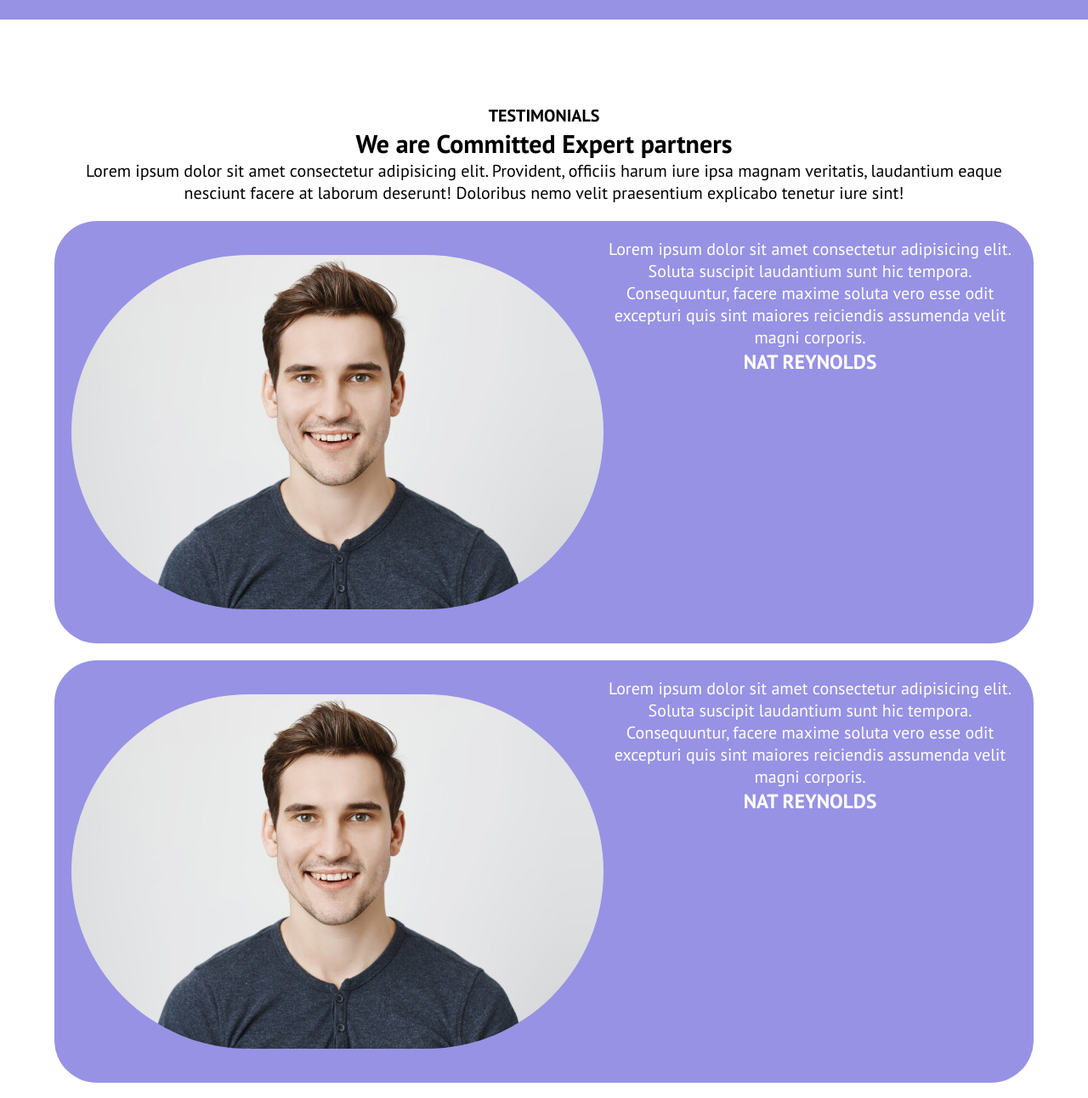
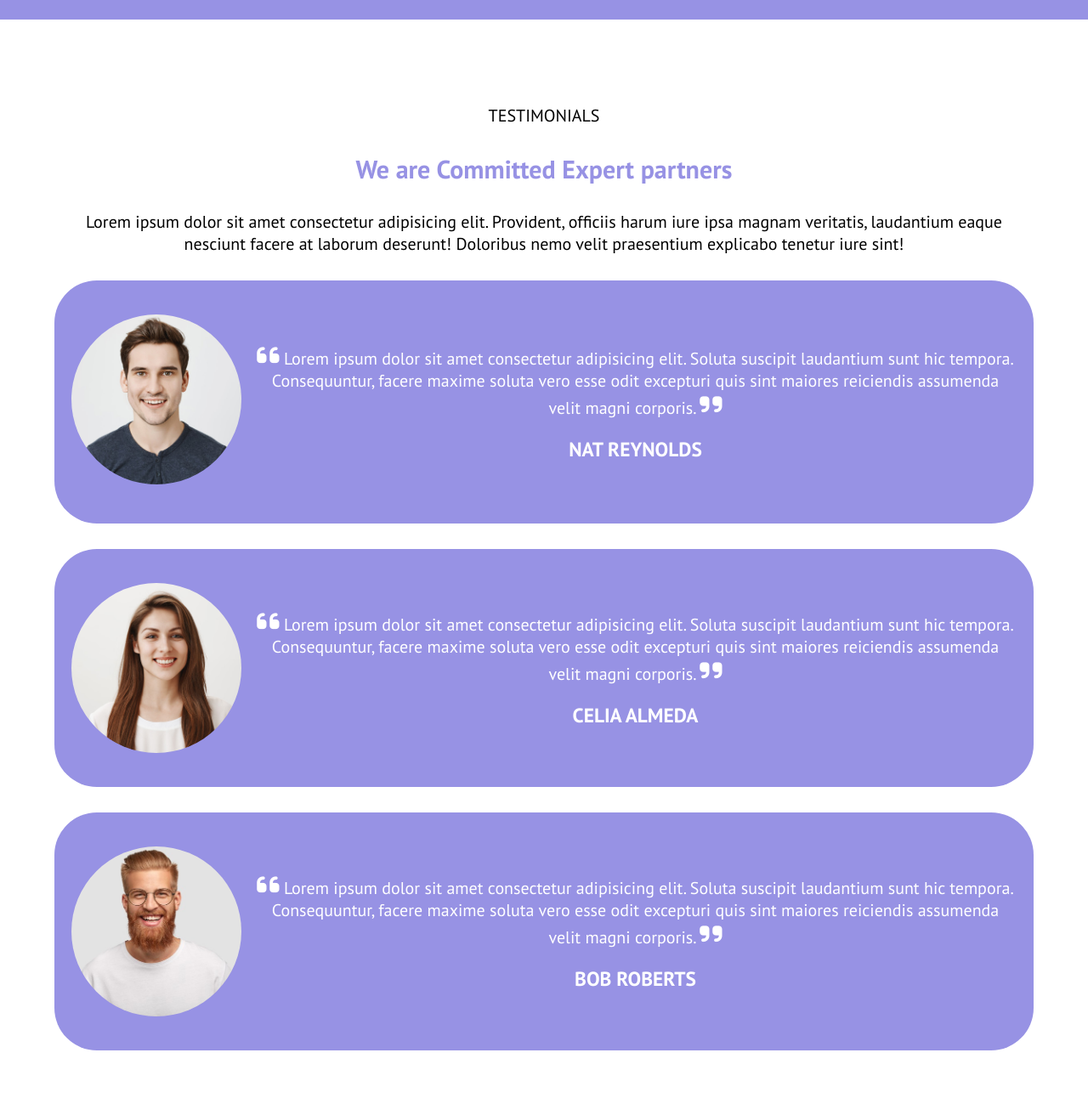
Before and after one commit to AlessandraMartera/htmlcss-responsive-layout, a plain HTML site: page index.html in a window 1280 px wide. Shown: the part 3600-4892 px from the top of the page at 85% size. Drawn offline with Linux system fonts and the light colour scheme.

Commit message:
complete Testimonials section

```diff
--- a/css/mediaquery.css
+++ b/css/mediaquery.css
@@ -34,6 +34,8 @@
     /* testimonials */
     .card {
         display: flex;
+        align-items: center;
+        gap: 15px;
     }
 
     /* benefits */
--- a/css/style.css
+++ b/css/style.css
@@ -160,18 +160,32 @@ main section{
 }
 
 #testimonials .card {
-    margin-top: 20px;
+    margin-top: 30px;
     color: white;
     background-color: #9792e4;
     border-radius: 50px;
     padding: 20px;
 }
 
+#testimonials h2 {
+    color: #9792e4;
+    margin: 30px 0;
+}
 
 .card img {
-    width: 100%;
+    width: 200px;
     margin: 20px auto;
-    border-radius:300px
+    object-fit: cover;
+    height: 200px;
+    border-radius: 50%;
+}
+
+#testimonials i {
+    font-size: 1.5em;
+}
+
+#testimonials h3 {
+    margin-top: 20px;
 }
 
 /* Benefits */
--- a/index.html
+++ b/index.html
@@ -121,7 +121,7 @@
                 <a name="testimonials"></a>
                 <!-- text testimonial -->
                 <div>
-                    <h4>TESTIMONIALS</h4>
+                    <span>TESTIMONIALS</span>
                     <h2>We are Committed Expert partners</h2>
                     <p>Lorem ipsum dolor sit amet consectetur adipisicing elit. Provident, officiis harum iure ipsa magnam veritatis, laudantium eaque nesciunt facere at laborum deserunt! Doloribus nemo velit praesentium explicabo tenetur iure sint!</p>
                 </div>
@@ -129,12 +129,17 @@
                 <!-- card's testimonials -->
                 <div class="card">
                     <!-- img -->
-                    <img src="img/testimonial1.jpg" alt="photo's card">
+                    <div class="img-card">
+                        <img src="img/testimonial1.jpg" alt="photo's card">
+                    </div>
+
 
                     <!-- text -->
                     <div>
                         <p>
+                            <i class="fa-solid fa-quote-left"></i>
                             Lorem ipsum dolor sit amet consectetur adipisicing elit. Soluta suscipit laudantium sunt hic tempora. Consequuntur, facere maxime soluta vero esse odit excepturi quis sint maiores reiciendis assumenda velit magni corporis.
+                            <i class="fa-solid fa-quote-right"></i>
                         </p>
                         <h3>
                             <!-- name -->
@@ -148,16 +153,18 @@
                 <!-- card's testimonials -->
                 <div class="card">
                     <!-- img -->
-                    <img src="img/testimonial1.jpg" alt="photo's card">
+                    <img src="img/testimonial2.jpg" alt="photo's card">
 
                     <!-- text -->
                     <div>
                         <p>
+                            <i class="fa-solid fa-quote-left"></i>
                             Lorem ipsum dolor sit amet consectetur adipisicing elit. Soluta suscipit laudantium sunt hic tempora. Consequuntur, facere maxime soluta vero esse odit excepturi quis sint maiores reiciendis assumenda velit magni corporis.
+                            <i class="fa-solid fa-quote-right"></i>
                         </p>
                         <h3>
                             <!-- name -->
-                            <strong>NAT REYNOLDS</strong>
+                            <strong>CELIA ALMEDA</strong>
                         </h3>
 
                     </div>
@@ -166,16 +173,18 @@
                 <!-- card's testimonials -->
                 <div class="card">
                     <!-- img -->
-                    <img src="img/testimonial1.jpg" alt="photo's card">
+                    <img src="img/testimonial3.jpg" alt="photo's card">
 
                     <!-- text -->
                     <div>
                         <p>
+                            <i class="fa-solid fa-quote-left"></i>
                             Lorem ipsum dolor sit amet consectetur adipisicing elit. Soluta suscipit laudantium sunt hic tempora. Consequuntur, facere maxime soluta vero esse odit excepturi quis sint maiores reiciendis assumenda velit magni corporis.
+                            <i class="fa-solid fa-quote-right"></i>
                         </p>
                         <h3>
                             <!-- name -->
-                            <strong>NAT REYNOLDS</strong>
+                            <strong>BOB ROBERTS</strong>
                         </h3>
 
                     </div>
```
